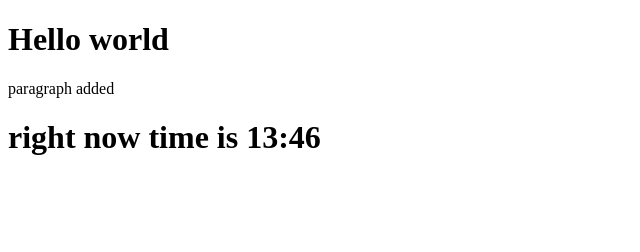
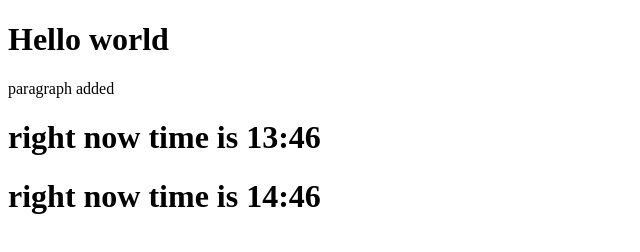
Before and after one commit to hemant-ghodeswar/git_testing, a plain HTML site: page index.html in a window 1280 px wide. Shown: the whole page, without its empty margins (0-640 px from the left). Drawn offline with Linux system fonts and the light colour scheme.

Commit message:
time 14:49

```diff
--- a/index.html
+++ b/index.html
@@ -9,6 +9,7 @@
     <h1> Hello world</h1>
     <p>paragraph added</p>
     <h1> right now time is 13:46</h1>
+    <h1> right now time is 14:46</h1>
 
 </body>
 </html>
```
